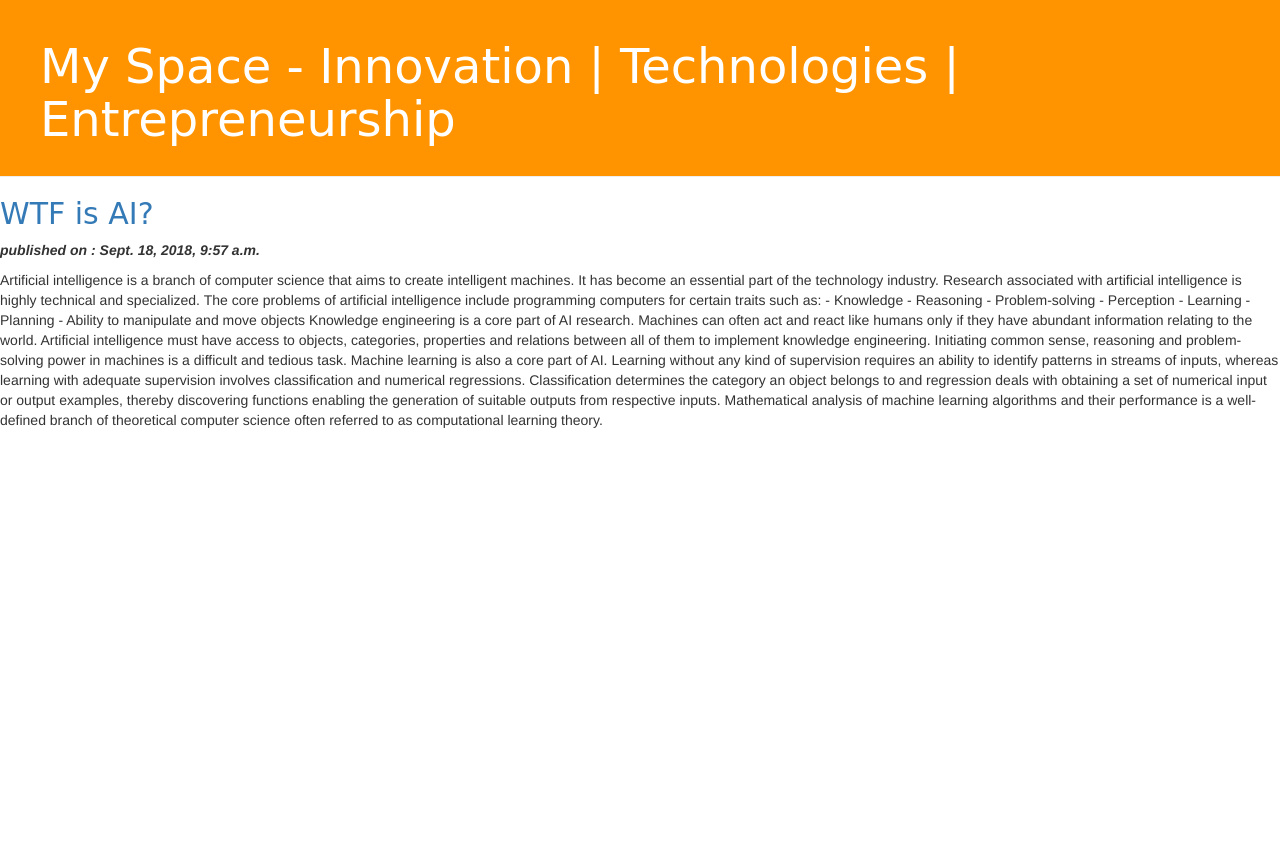
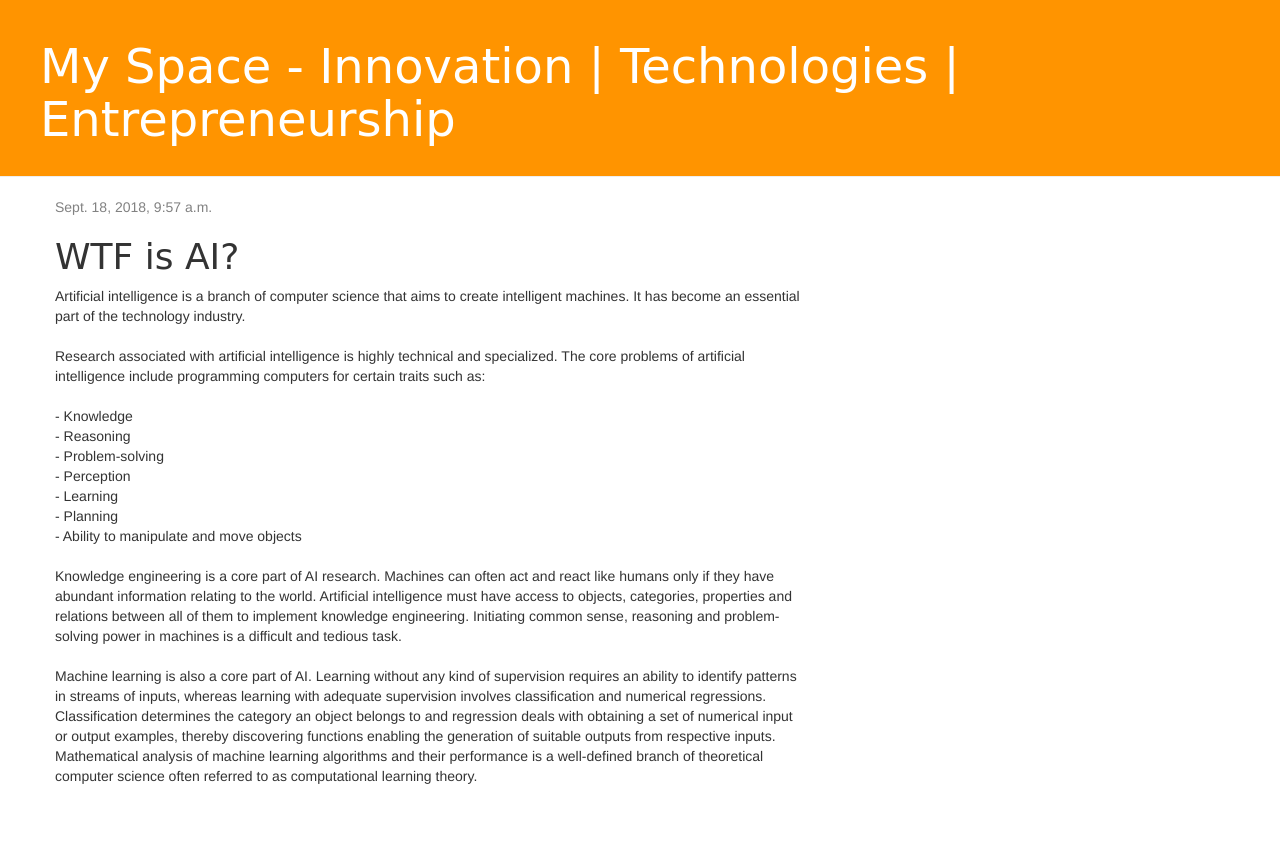
Before and after one commit to dipakkr/Django-Blog-app, a Django app: page /blog/1/ in a window 1280 px wide. Before the commit the page ends 428 px from the top, so only its background shows below. Run offline with Django 3.2, Linux system fonts and the light colour scheme; data comes from the database, SQL or seed files in the repository; some libraries are stand-ins or nearby versions.

Commit message:
release - v1.0

```diff
--- a/src/blog/templates/base.html
+++ b/src/blog/templates/base.html
@@ -13,9 +13,15 @@
             <h1><a href="/">My Space - Innovation | Technologies | Entrepreneurship </a></h1>
         </div>
 
-        {% block content %}
+        <div class="content container">
+                <div class="row">
+                    <div class="col-md-8">
+                    {% block content %}
+                    {% endblock %}
+                    </div>
+                </div>
+        </div>
 
-        {% endblock %}
     </body>
 
 </html>
--- a/src/blog/templates/blog/detail.html
+++ b/src/blog/templates/blog/detail.html
@@ -1,11 +1,13 @@
 {% extends 'base.html' %}
 
-{% block content%}
-<div>
-        <div>
-                <h2><a href="">{{blog_detail.title}}</a></h2>
-                <p><b><i> published on : {{blog_detail.published_date}} </i></b></p>
-                <p>{{blog_detail.full_text}}</p>
-             </div>
-</div>
+{% block content %}
+    <div class="post">
+        {% if blog_detail.published_date %}
+            <div class="date">
+                {{ blog_detail.published_date }}
+            </div>
+        {% endif %}
+        <h1>{{ blog_detail.title }}</h1>
+        <p>{{ blog_detail.full_text|linebreaksbr }}</p>
+    </div>
 {% endblock %}
```
